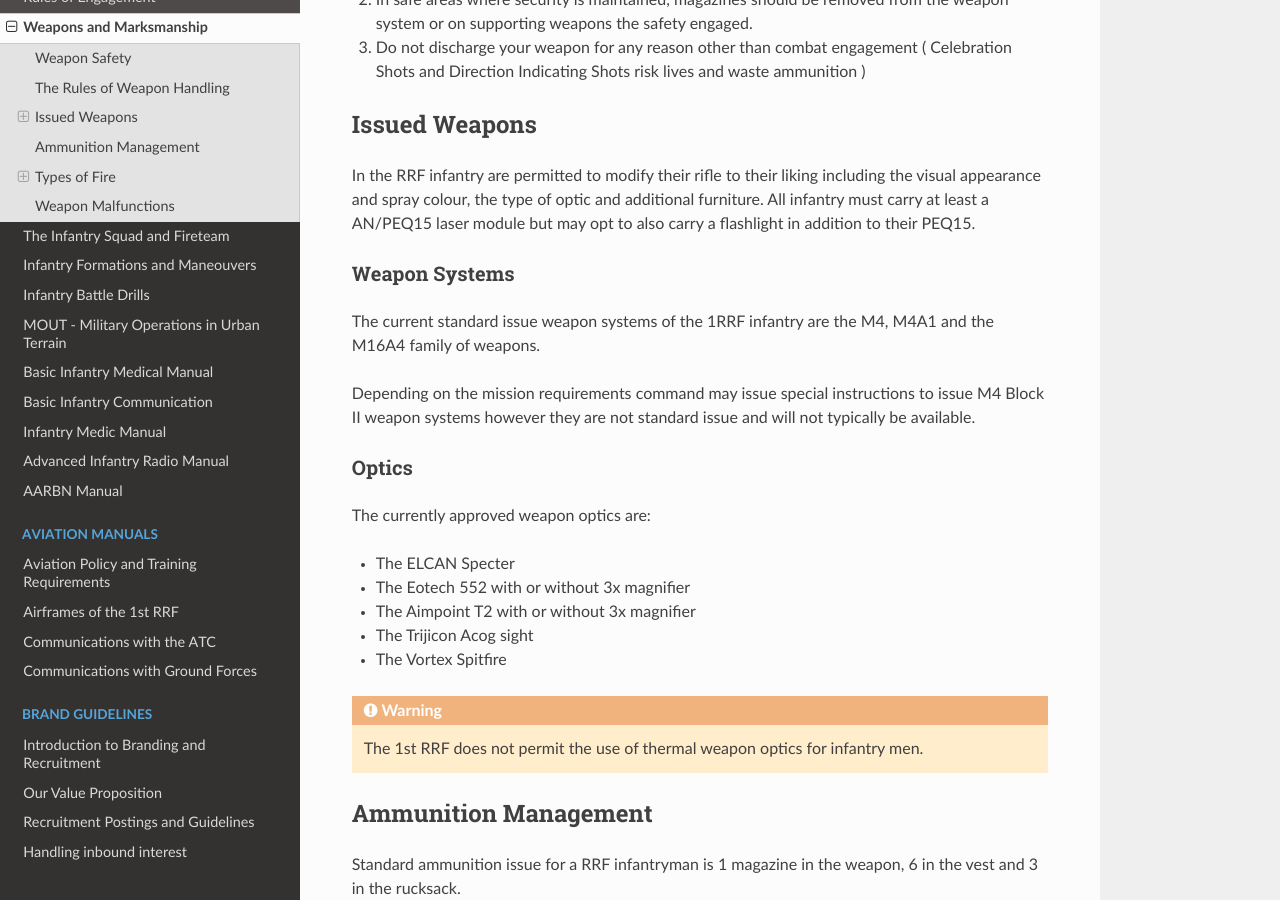
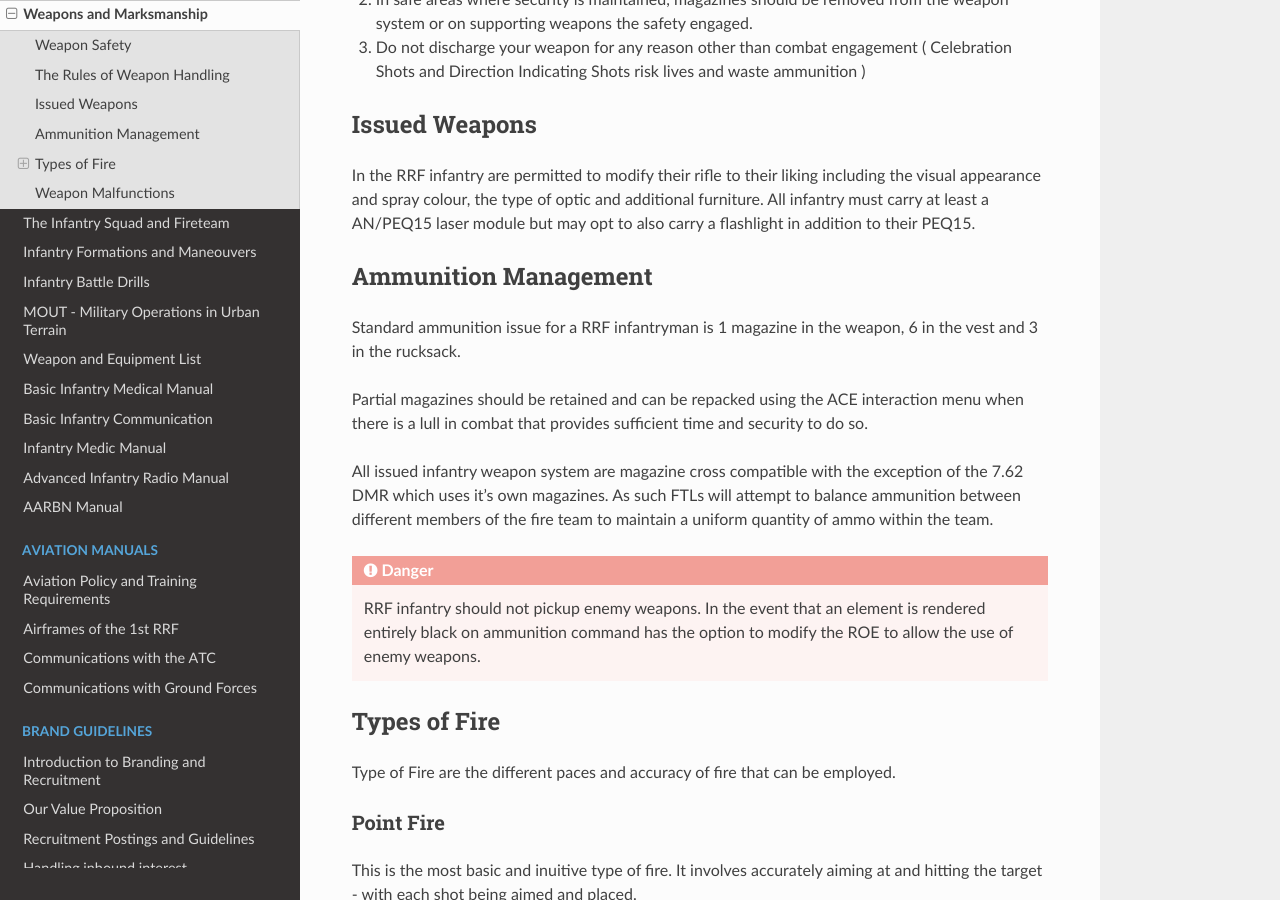
Before and after one commit to 1st-rapid-response-force/Training-Programs, a Sphinx documentation site: the page built from docs/source/infantry/weapons_and_marksmanship.rst, in a window 1280 px wide and 900 px high, scrolled down 597 px. Built offline with Sphinx 7.4.7 and the Read the Docs theme 2.0.0, drawn with Linux system fonts in a browser that asks for light colours; formulas are drawn with MathJax 3.

Commit message:
Publish equipment list

```diff
--- a/docs/source/index.rst
+++ b/docs/source/index.rst
@@ -52,6 +52,7 @@
    infantry/formations
    infantry/battle_drills
    infantry/mout
+   infantry/equipment
    infantry/basic_medical
    infantry/basic_communication
    infantry/advanced_medical
--- a/docs/source/infantry/weapons_and_marksmanship.rst
+++ b/docs/source/infantry/weapons_and_marksmanship.rst
@@ -23,26 +23,6 @@
 -----------------
 
 In the RRF infantry are permitted to modify their rifle to their liking including the visual appearance and spray colour, the type of optic and additional furniture. All infantry must carry at least a AN/PEQ15 laser module but may opt to also carry a flashlight in addition to their PEQ15.
-
-Weapon Systems
-~~~~~~~~~~~~~~~
-
-The current standard issue weapon systems of the 1RRF infantry are the M4, M4A1 and the M16A4 family of weapons.
-
-Depending on the mission requirements command may issue special instructions to issue M4 Block II weapon systems however they are not standard issue and will not typically be available.
-
-Optics
-~~~~~~~
-
-The currently approved weapon optics are:
-
-* The ELCAN Specter
-* The Eotech 552 with or without 3x magnifier
-* The Aimpoint T2 with or without 3x magnifier
-* The Trijicon Acog sight
-* The Vortex Spitfire
-
-.. warning:: The 1st RRF does not permit the use of thermal weapon optics for infantry men.
 
 Ammunition Management
 ----------------------
```
Also changed, not shown: docs/source/infantry/equipment.rst (added, +151 -0 lines).
